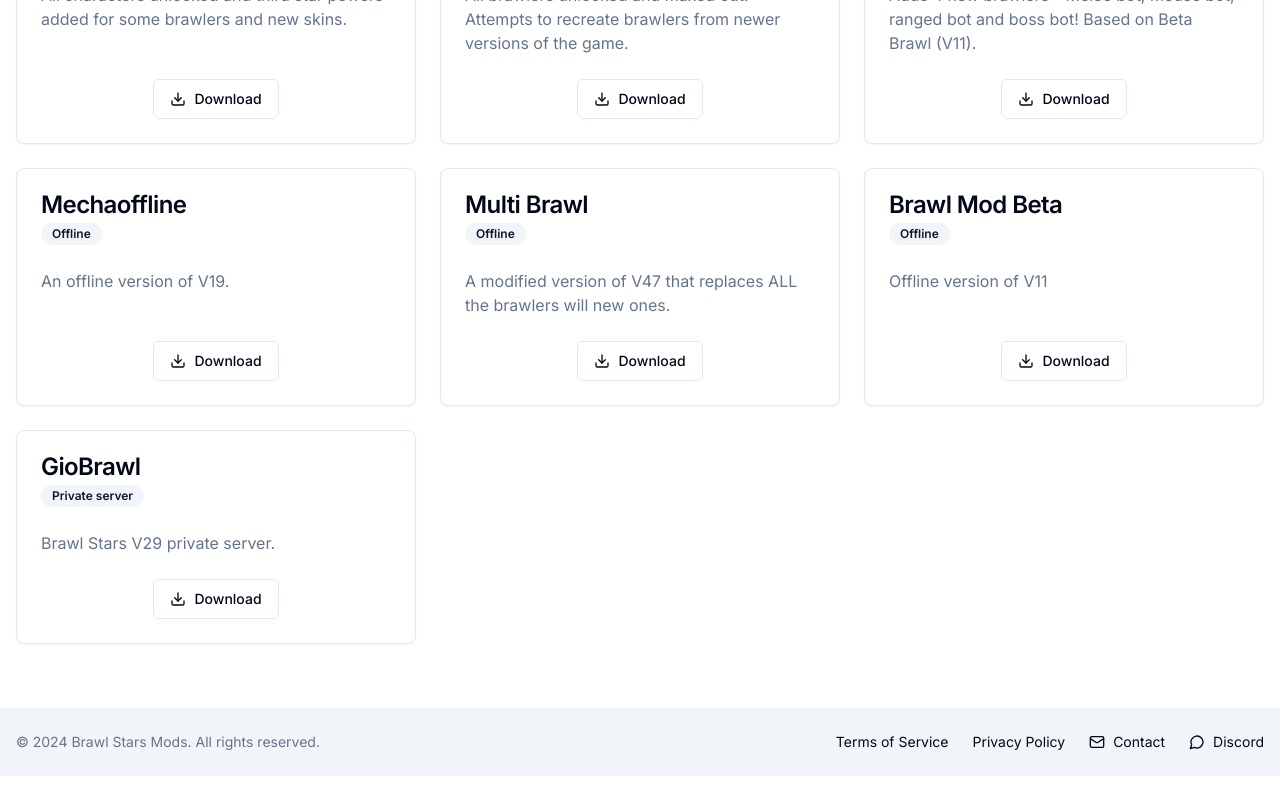
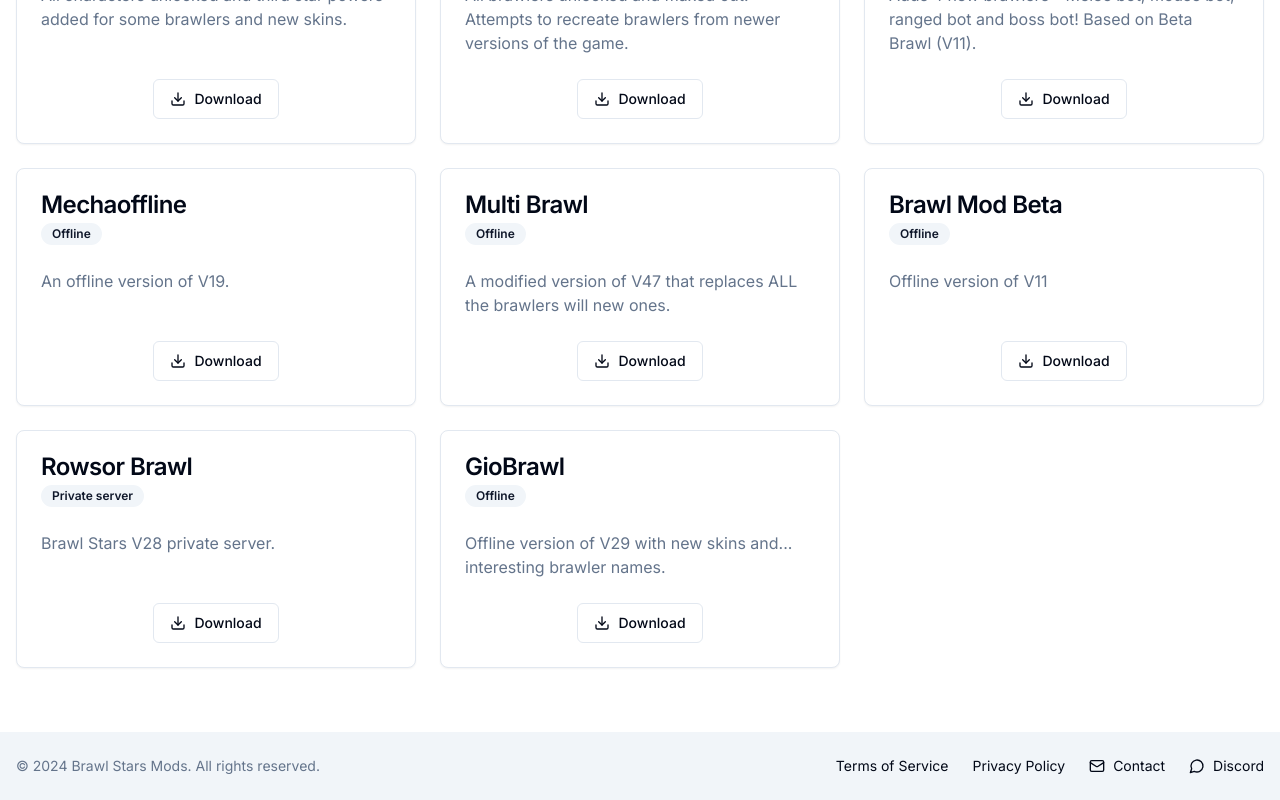
Before and after one commit to natesworksdev/brawlmods, a Next.js app: page / in a window 1280 px wide. Shown: the part 1540-2340 px from the top of the page. Before the commit the page ends 2316 px from the top, so only its background shows below. Built offline with nearby package versions, Linux system fonts and the light colour scheme.

Commit message:
Add rowsor brawl

```diff
--- a/app/page.tsx
+++ b/app/page.tsx
@@ -136,11 +136,18 @@ const mods = [
     tags: ["Offline"]
   },
   {
-    name: "GioBrawl",
-    description: "Brawl Stars V29 private server.",
-    mirrorLink: "https://drive.google.com/uc?export=download&id=1m0uJLjT1uyLGZECvXvuwyeG6XevgXRVq",
+    name: "Rowsor Brawl",
+    description: "Brawl Stars V28 private server.",
+    mirrorLink: "https://drive.google.com/uc?export=download&id=1s_hO8iL991U3sdyKthqkx7goOtVwxTFJ",
     torrentLink:"torrents",
     tags: ["Private server"]
+  },
+  {
+    name: "GioBrawl",
+    description: "Offline version of V29 with new skins and... interesting brawler names.",
+    mirrorLink: "https://drive.google.com/uc?export=download&id=1DH6SOJbjTUAuBAENPhY8Xhuu1tvCqspO",
+    torrentLink:"torrents",
+    tags: ["Offline"]
   }
 
 ]
```
